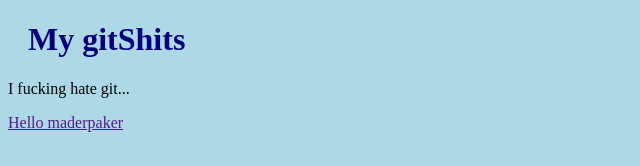
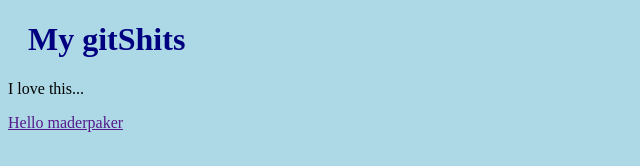
Before and after one commit to Zimon11/sample, a plain HTML site: page index.html in a window 1280 px wide. Shown: the full height of the page, 0-640 px from the left. Drawn offline with Linux system fonts and the light colour scheme.

Commit message:
updated emergency index.html

```diff
--- a/index.html
+++ b/index.html
@@ -8,7 +8,7 @@
 </head>
 <body>
 	<h1>My gitShits</h1>
-	<p>I fucking hate git...</p>
+	<p>I love this...</p>
 	<a href="">Hello maderpaker</a>
 </body>
 </html>
```
